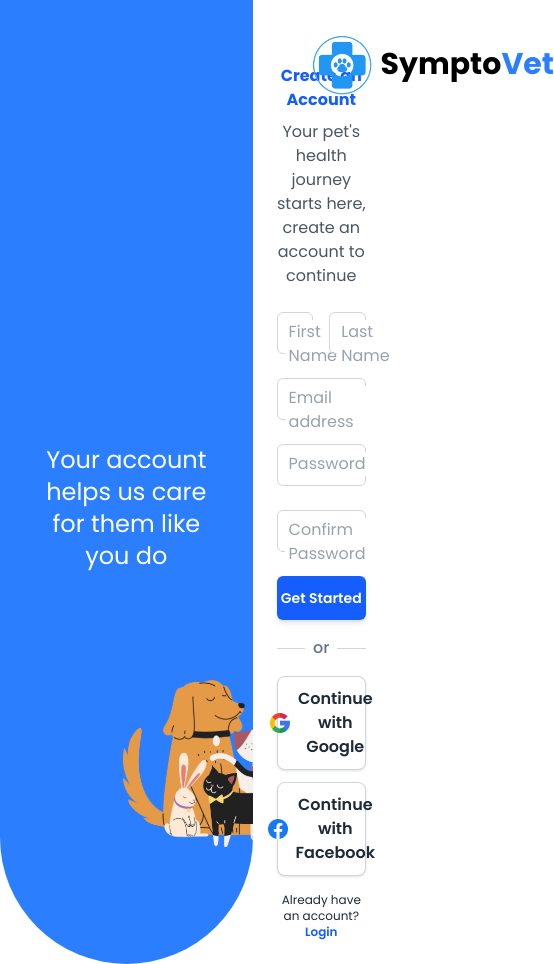
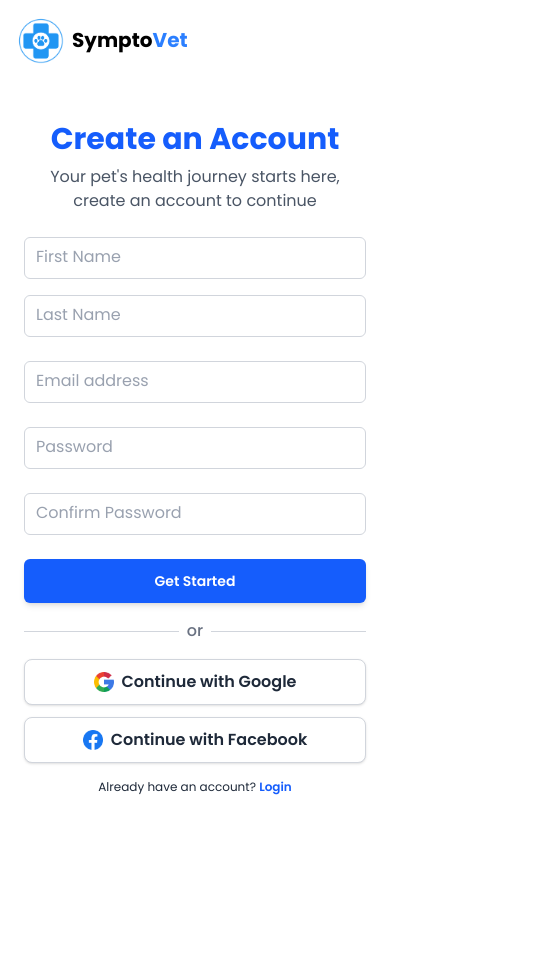
Before and after one commit to itsroorooo/SymptomsBasedReferralVetClinic, a Next.js app: page /signup in a window 390 px wide. Shown: the whole page, 554 px wide, since content can reach past the window. After the commit the page ends 844 px from the top, so only its background shows below. Built offline with nearby package versions, Linux system fonts and the light colour scheme.

Commit message:
responsive signup

```diff
--- a/app/signup/page.jsx
+++ b/app/signup/page.jsx
@@ -116,9 +116,9 @@
 
   return (
     <div className="min-h-screen flex">
-      {/* Image on the left side - full height */}
-      <div className="sm:hidden md:block md:w-1/2 bg-blue-500 flex flex-col items-center justify-center rounded-b-full ">
-        <div className="text-center p-8 mt-72 md:mt-18">
+      {/* Image on the left side - hidden on small screens */}
+      <div className="hidden lg:block lg:w-1/2 bg-blue-500 flex flex-col items-center justify-center rounded-b-full">
+        <div className="text-center p-8 lg:mt-18">
           <p className="text-2xl text-white mt-4">
             Your account helps us care for them like you do
           </p>
@@ -128,30 +128,31 @@
           width={1000}
           height={1000}
           alt="SymptoVet Logo"
-          className="w-130 h-auto ml-58 md:ml-35"
+          className="w-130 h-auto lg:ml-20"
         />
       </div>
-      {/* Sign Form - Right side */}
-      <div className="w-full md:w-1/2 bg-white relative">
+
+      {/* Sign Form - Takes full width on small screens, half on larger */}
+      <div className="w-full lg:w-1/2 bg-white relative">
         {/* Logo and text in top-right corner */}
-        <div className="md:left-8 absolute top-8 left-14 flex items-center">
+         <div className="absolute top-4 left-4 md:left-8 md:top-8 flex items-center">
                   <Image
                     src="/image/logo_blue.png"
                     width={60}
                     height={60}
                     alt="SymptoVet Logo"
-            className="w-16 h-auto"
+                    className="w-12 h-auto md:w-16"
                   />
-          <span className="md:text-2xl text-3xl font-bold ml-2">
+          <span className="text-xl lg:text-2xl font-bold ml-2">
             <span className="text-black">Sympto</span>
             <span className="text-blue-500">Vet</span>
           </span>
         </div>
 
-        <div className="flex items-center justify-center h-full p-6 md:p-12">
+        <div className="flex items-center justify-center h-full pt-20 pb-6 px-6 lg:py-12 lg:px-12">
           <div className="w-full max-w-lg">
-            <div className="text-center">
-              <h3 className="lg:text-5xl sm:text-4xl md:text-4xl font-bold text-blue-600 mt-10 md:mt-8">
+            <div className="text-center mt-4 lg:mt-0">
+              <h3 className="text-3xl lg:text-4xl font-bold text-blue-600 md:mt-20">
                 Create an Account
               </h3>
               <p className="text-gray-600 mt-2">
@@ -168,7 +169,7 @@
 
             <form className="flex flex-col mt-6" onSubmit={handleSubmit}>
               {/* Name Fields */}
-              <div className="grid grid-cols-2 gap-4 mb-6">
+              <div className="grid grid-cols-1 sm:grid-cols-2 gap-4 mb-6">
                 {/* First Name */}
                 <div className="relative">
                   <input
```
Lines whose indentation alone changed are shown as unchanged.
